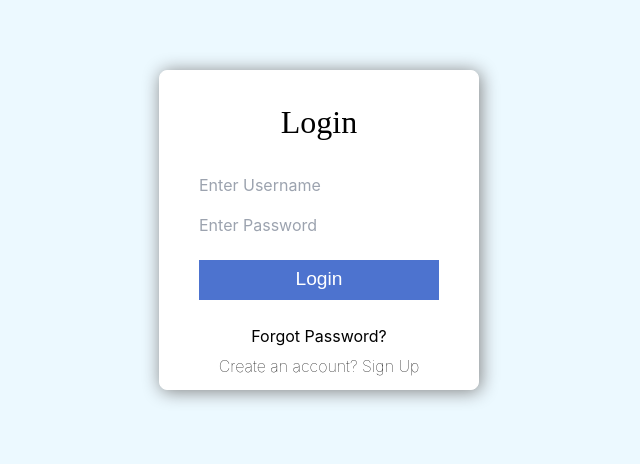
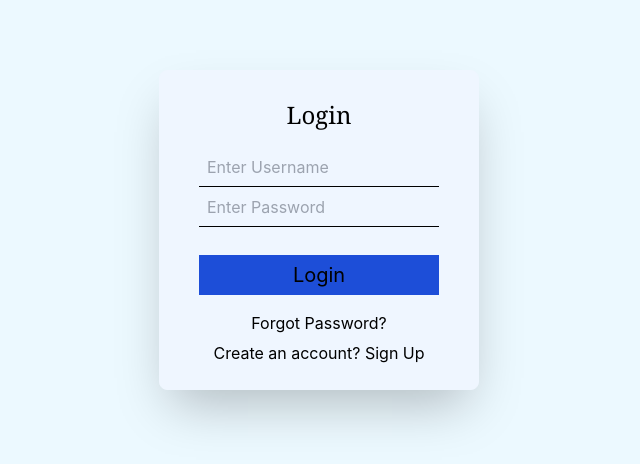
Before and after one commit to ethiclesshacker/code-editor-frontend, a React (Create React App) app: page /login in a window 1280 px wide. Shown: the part 170-634 px from the top of the page, without its empty margins (321-961 px from the left). Built offline with nearby package versions, Linux system fonts and the light colour scheme.

Commit message:
Login page to tailwindcss

```diff
--- a/src/components/login/Login.jsx
+++ b/src/components/login/Login.jsx
@@ -1,18 +1,18 @@
 import React from "react";
-import './Login.css'
+// import './Login.css'
 
 export default function Login() {
     return (
         <div id="login-login">
-            <div id="login-main">
-                <div id="login-head"> Login </div>
-                <input id="login-uname" placeholder="Enter Username" />
-                <input type="password" id="login-pass" placeholder="Enter Password" />
-                <button id="login-log"> Login </button>
+            <div className="shadow-2xl bg-blue-50 rounded-lg text-center w-80 h-80 border border-solid border-blue-50">
+                <div className="mb-4 pt-7 font-serif text-2xl"> Login </div>
+                <input className="w-60 h-10 border-b border-solid border-black pl-2 bg-blue-50 focus:outline-none" placeholder="Enter Username" />
+                <input type="password" className="w-60 h-10 border-b border-solid border-black pl-2 bg-blue-50 focus:outline-none" placeholder="Enter Password" />
+                <button id="login-log" className="border-0 border-blue-700 mt-7 mb-4 text-center w-60 h-10 bg-blue-700 text-xl"> Login </button>
                 <div id="login-fp">
-                    <a href="abc"> Forgot Password? </a>
+                    <a href="abc" className="no-underline"> Forgot Password? </a>
                 </div>
-                <div id="login-sign"> Create an account?
+                <div id="login-sign" className="mt-1.5 font-normal"> Create an account?
                     <a href="def"> Sign Up </a>
                 </div>
             </div>
```
